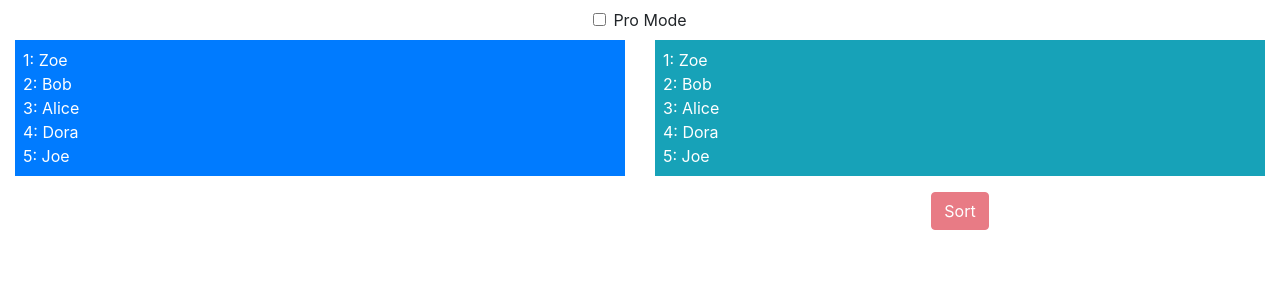
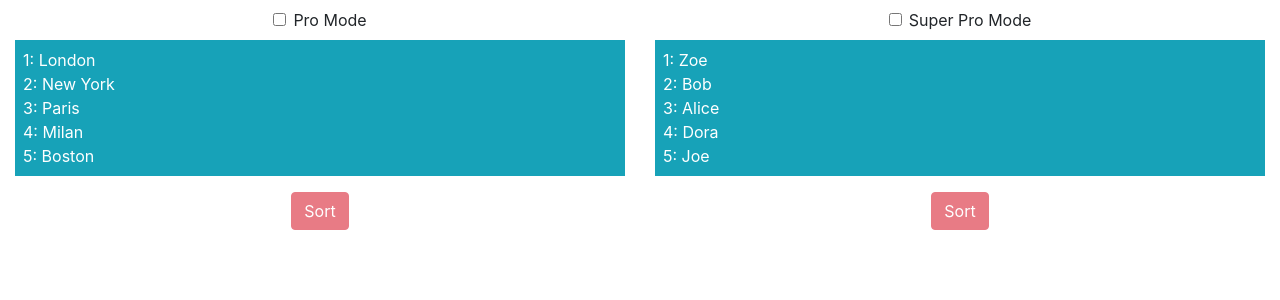
Before and after one commit to SonTrungTo/Full_Stack, a React (Create React App) app in the folder ProReact16/ch14/composition/: page / in a window 1280 px wide. Shown: the top 300 px of the page. Built offline with nearby package versions, Linux system fonts and the light colour scheme.

Commit message:
Context classes finished!

```diff
--- a/ProReact16/ch14/composition/src/App.js
+++ b/ProReact16/ch14/composition/src/App.js
@@ -2,9 +2,10 @@ import React, { Component } from "react";
 // import { Message } from "./Message";
 // import { ActionButton } from "./ActionButton";
 // import { ThemeSelector } from "./ThemeSelector";
-import { GeneralList } from "./GeneralList";
+// import { GeneralList } from "./GeneralList";
 import { SortedList } from "./SortedList";
 import { ProModeContext } from "./ProModeContext"; /* Context Provider */
+import { ProModeToggle } from "./ProModeToggle";
 // import { ProFeature } from "./ProFeature";
 // import { ProController } from "./ProController";
 // import { LogToConsole } from "./LogToConsole";
@@ -20,7 +21,12 @@ export default class App extends Component {
       cities: ["London", "New York", "Paris", "Milan", "Boston"],
       //proMode: false,
       proContextData: {
-        proMode: false
+        proMode: false,
+        toggleProMode: this.toggleProMode
+      },
+      superProContextData: {
+        proMode: false,
+        toggleProMode: this.toggleSuperMode
       }
     };
   }
@@ -30,28 +36,44 @@ export default class App extends Component {
   // };
 
   toggleProMode = () => {
-    this.setState(state => state.proContextData.proMode = !state.proContextData.proMode);
+    this.setState(state => {
+      return {proContextData: Object.assign({}, state.proContextData, {
+        proMode: !state.proContextData.proMode
+      })};
+    });
+  };
+
+  toggleSuperMode = () => {
+    this.setState(state => {
+      return {superProContextData: Object.assign({}, state.superProContextData, {
+        proMode: !state.superProContextData.proMode
+      })}
+    });
   };
 
   render() {
     return (
       <div className="container-fluid">
         <div className="row">
-          <div className="col-12 text-center p-2">
-            <div className="form-check">
-              <input type="checkbox" className="form-check-input"
-              onChange={this.toggleProMode}
-              value={this.state.proContextData.proMode} />
-              <label className="form-check-label">Pro Mode</label>
-            </div>
+          <div className="col-6 text-center p-2">
+            <ProModeContext.Provider value={this.state.proContextData}>
+              <ProModeToggle label="Pro Mode" />
+            </ProModeContext.Provider>
+          </div>
+          <div className="col-6 text-center p-2">
+            <ProModeContext.Provider value={this.state.superProContextData}>
+              <ProModeToggle label="Super Pro Mode" />
+            </ProModeContext.Provider>
           </div>
         </div>
         <div className="row">
           <div className="col-6">
-            <GeneralList theme="primary" list={this.state.names} />
+            <ProModeContext.Provider value={this.state.proContextData}>
+              <SortedList list={this.state.cities} />
+            </ProModeContext.Provider>
           </div>
           <div className="col-6">
-            <ProModeContext.Provider value={this.state.proContextData}>
+            <ProModeContext.Provider value={this.state.superProContextData}>
               <SortedList list={this.state.names} />
             </ProModeContext.Provider>
           </div>
--- /dev/null
+++ b/ProReact16/ch14/composition/src/ProModeToggle.js
@@ -0,0 +1,17 @@
+import React, { Component } from "react";
+import { ProModeContext } from "./ProModeContext";
+
+export class ProModeToggle extends Component {
+    static contextType = ProModeContext;
+
+    render() {
+        return (
+                <div className="form-check">
+                    <input type="checkbox" className="form-check-input"
+                    value={this.context.proMode}
+                    onChange={this.context.toggleProMode} />
+                    <label className="form-check-label">{this.props.label}</label>
+                </div>
+        );
+    }
+}
```
